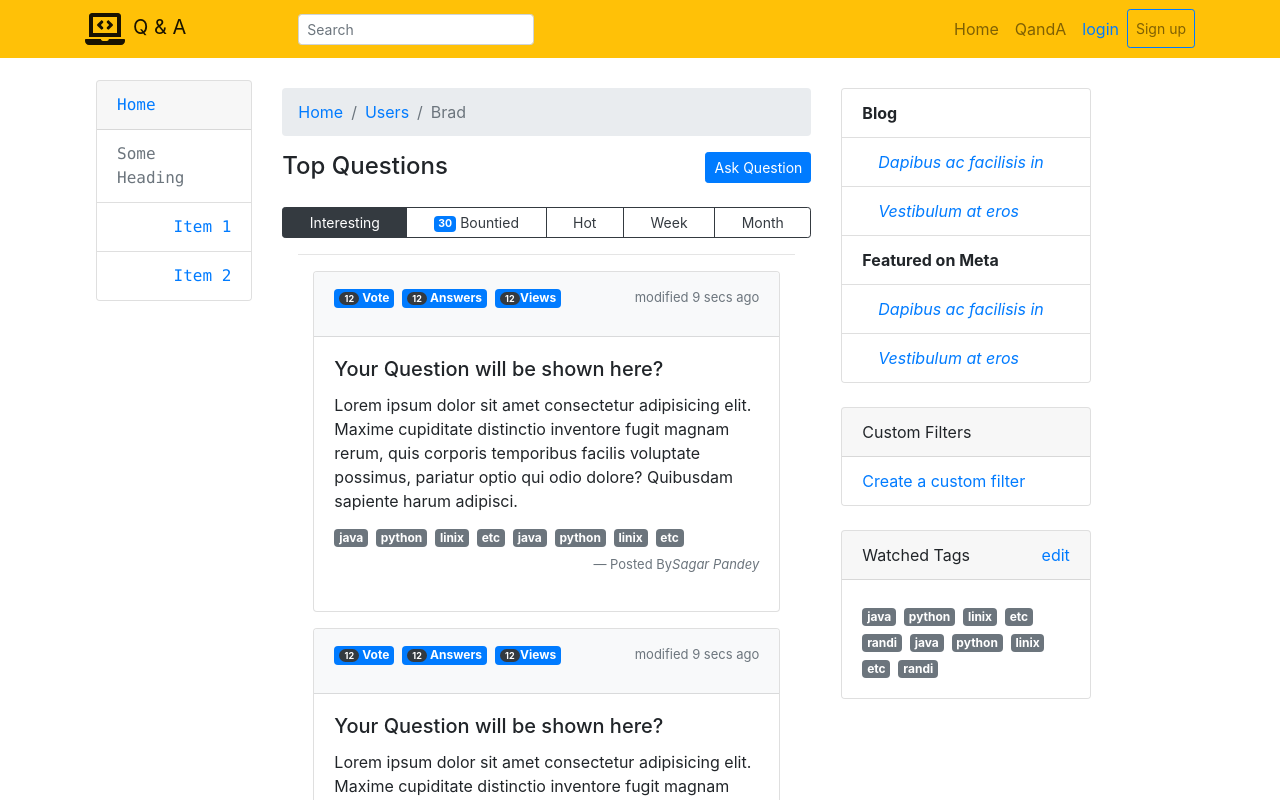
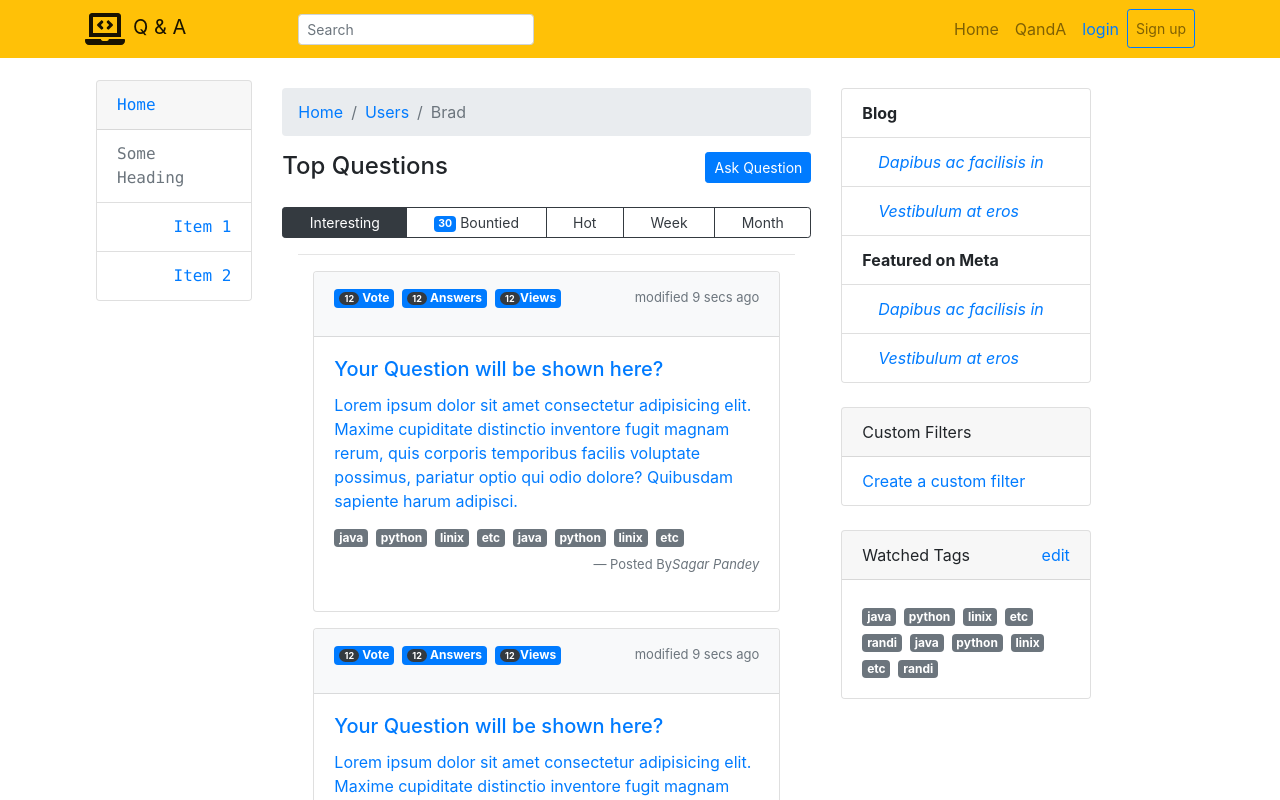
Before and after one commit to SagarrPandey/QandAjs, a React (Create React App) app: page /QandA in a window 1280 px wide. Shown: the top 800 px of the page. Built offline with nearby package versions, Linux system fonts and the light colour scheme.

Commit message:
clickable cards

```diff
--- a/src/Body/BodyMiddleCards/QandACards.js
+++ b/src/Body/BodyMiddleCards/QandACards.js
@@ -13,8 +13,8 @@ const qandaCards = (props) =>{
       <StyleRoot>
         <Row className="m-3">
         <Col>
-
-          <Card style={{cursor:'pointer',':hover':{boxShadow: "10px 10px"}}}>
+        <a href="/">
+          <Card style={{cursor:'pointer',':hover':{boxShadow: "10px 10px"}}} >
             <Card.Header className="bg-light">
                 <Card.Text  className="badge badge-primary mr-2"><span className="badge badge-pill badge-dark">12</span> Vote</Card.Text>
                 <Card.Text  className="badge badge-primary mr-2"><span className="badge badge-pill badge-dark">12</span> Answers</Card.Text>
@@ -44,6 +44,7 @@ const qandaCards = (props) =>{
                 </blockquote>
             </Card.Body>
           </Card>
+          </a>
 
         </Col>
       </Row>
```
